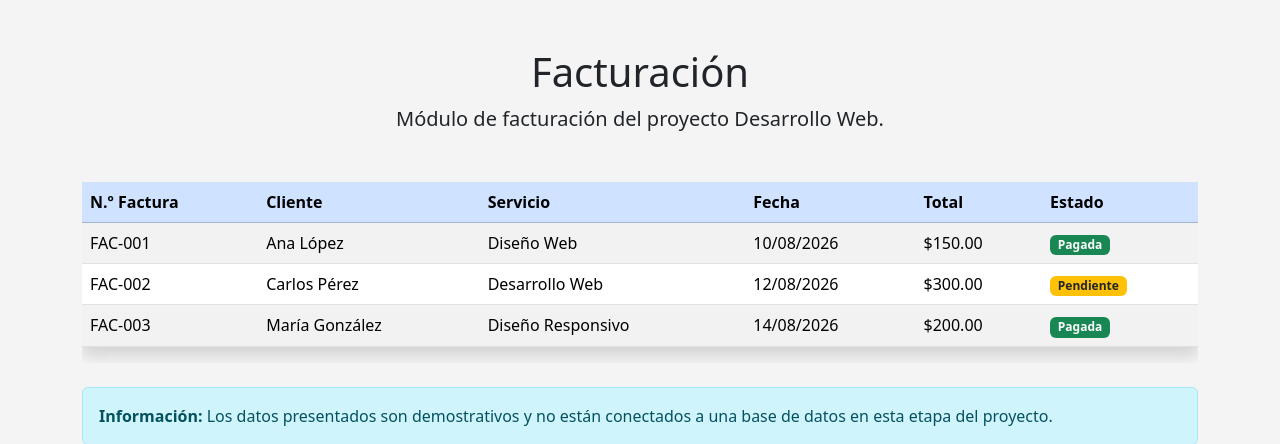
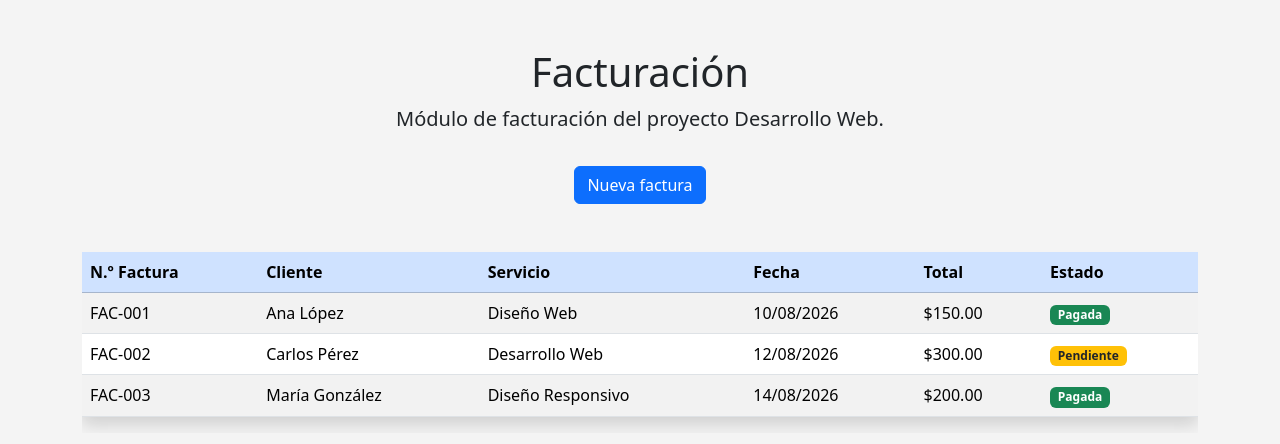
Before and after one commit to JOSTIN17/Proyecto-Desarrollo-Web, a Flask app: page /facturacion in a window 1280 px wide. Shown: the part 56-500 px from the top of the page. Run offline with Flask 3, Linux system fonts and the light colour scheme.

Commit message:
Agregar formulario de facturación con validación Flask-WTF
Added a button to create a new invoice and adjusted layout.

```diff
--- a/templates/facturacion.html
+++ b/templates/facturacion.html
@@ -9,11 +9,18 @@ Facturación - Desarrollo Web
 <div class="container my-5">
 
     <div class="text-center mb-5">
-        <h1>Facturación</h1>
-        <p class="lead">
-            Módulo de facturación del proyecto Desarrollo Web.
-        </p>
-    </div>
+    <h1>Facturación</h1>
+
+    <p class="lead">
+        Módulo de facturación del proyecto Desarrollo Web.
+    </p>
+
+    <a href="{{ url_for('nueva_factura') }}"
+       class="btn btn-primary mt-3">
+        <i class="bi bi-receipt"></i>
+        Nueva factura
+    </a>
+</div>
 
     <div class="table-responsive">
 
```
